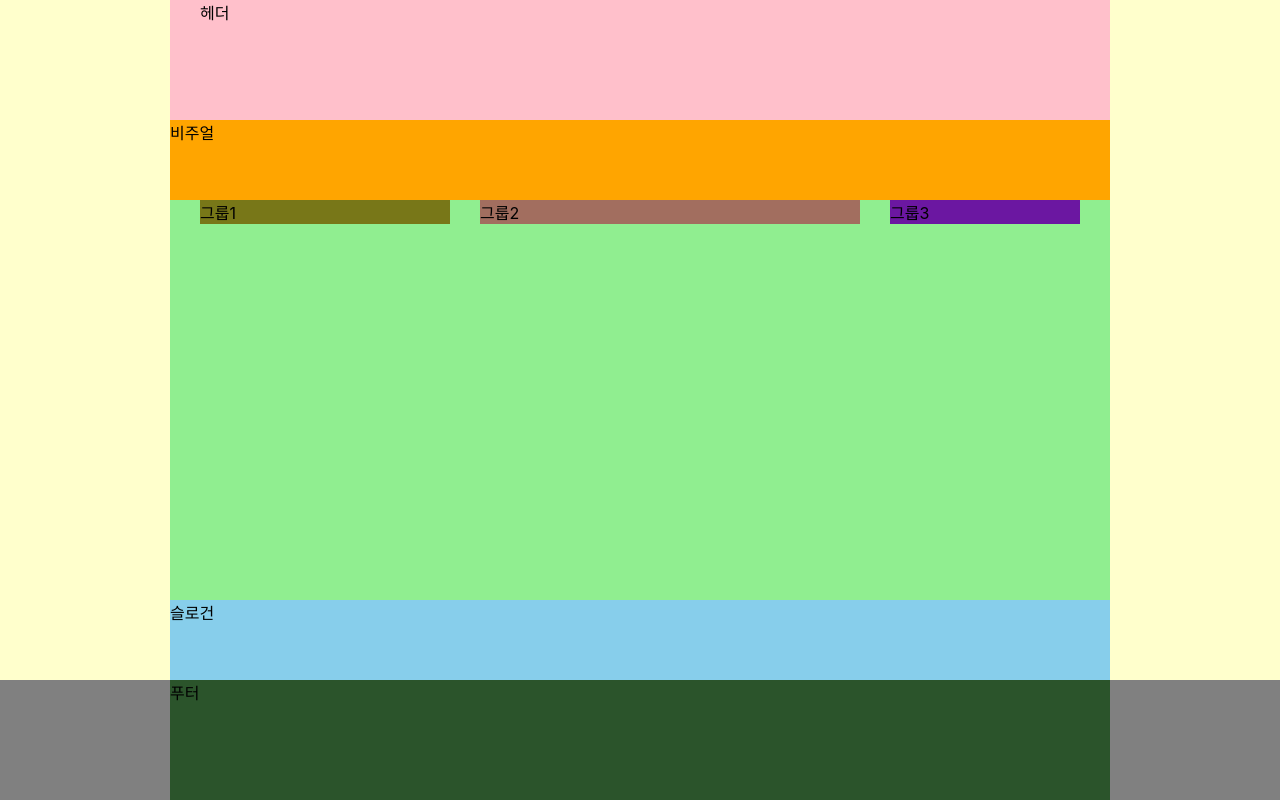
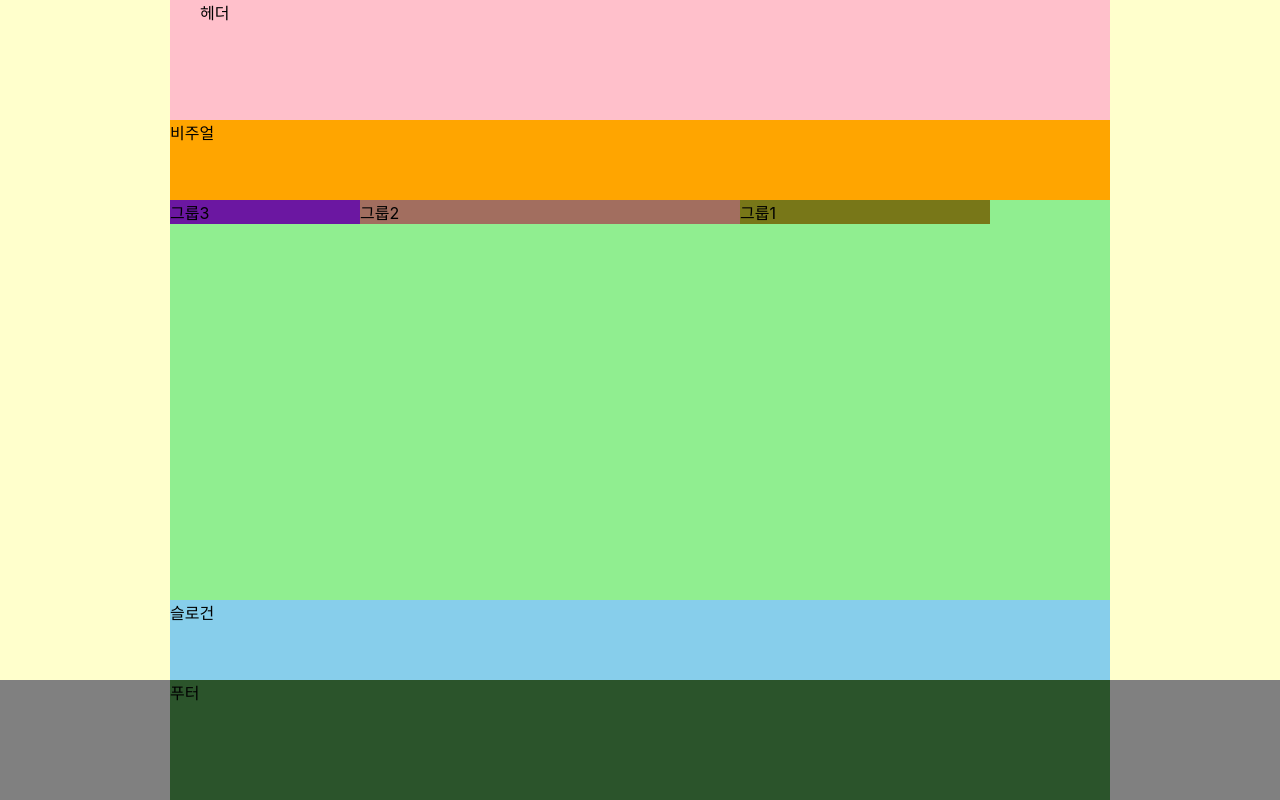
Before and after one commit to MIINII/HTML5, a website: page index.html in a window 1280 px wide. Drawn offline with Linux system fonts and the light colour scheme; a web font is replaced by a local one.

Commit message:
flex를 이용한 레이아웃

```diff
--- a/styles/style.css
+++ b/styles/style.css
@@ -44,30 +44,16 @@ body {
 
 /* main */
 .main {
+  display: flex;
+  align-items: flex-start;
   background: lightgreen;
   height: 50vh;
-  display: flow-root;
-  padding: 0 15px;
-}
-/* 인라인 상자이기 때문에 블록으로 만들어줘야함 */
-/* .main::after {
-  display: inline-block;
-  content: '마지막 자식요소';
-  clear: both;
-} */
-/* .clearfix {
-  clear : float를 해제하는 기능
-  clear: both;
-} */
-
-.group {
-  margin: 0 15px;
-  float: left;
 }
 
 .group1 {
   width: 250px;
   background-color: rgb(120, 119, 24);
+  order: 1;
 }
 .group2 {
   width: 380px;
@@ -76,6 +62,7 @@ body {
 .group3 {
   width: 190px;
   background-color: rgb(107, 23, 161);
+  order: -1;
 }
 
 /* slogan */
```
